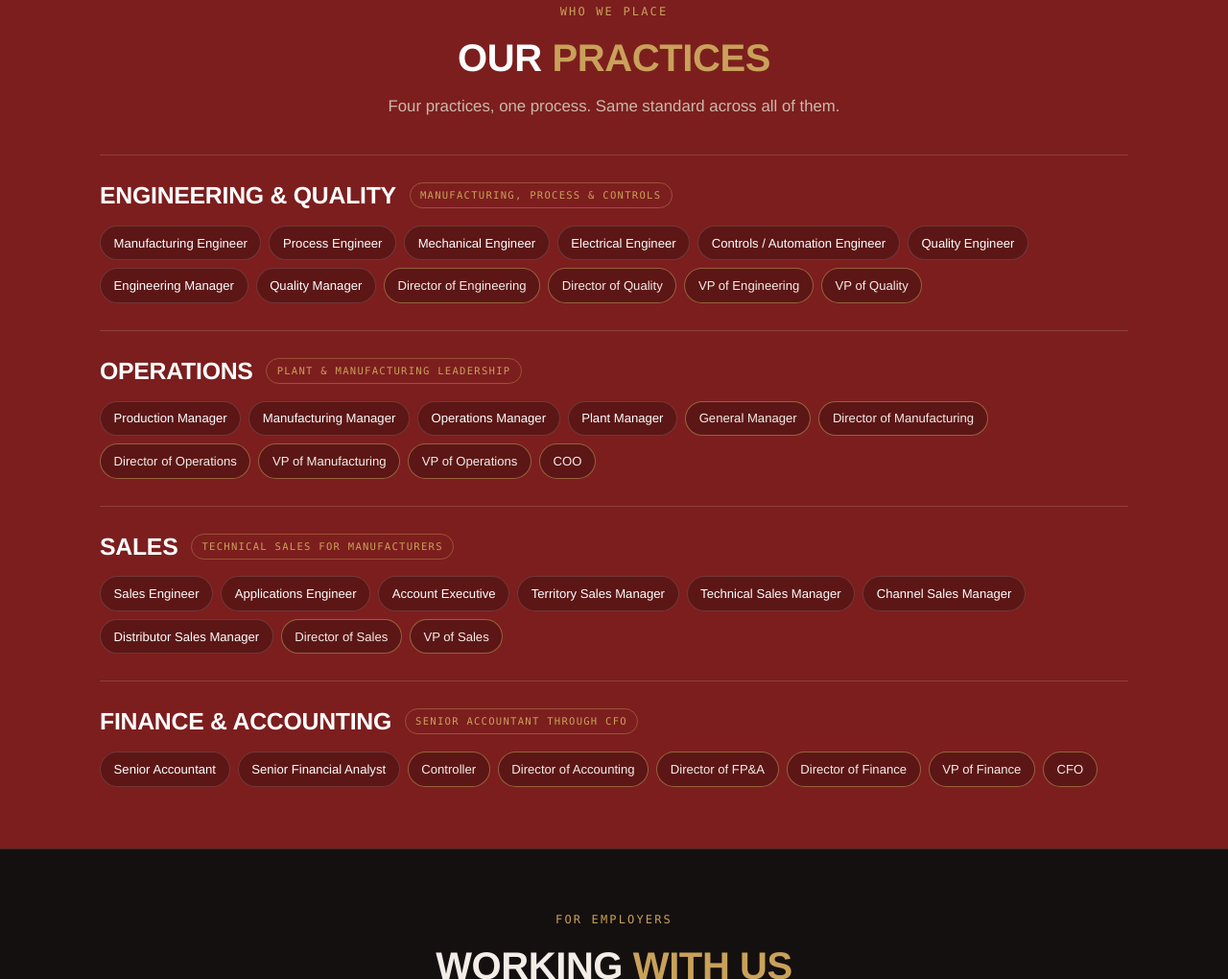
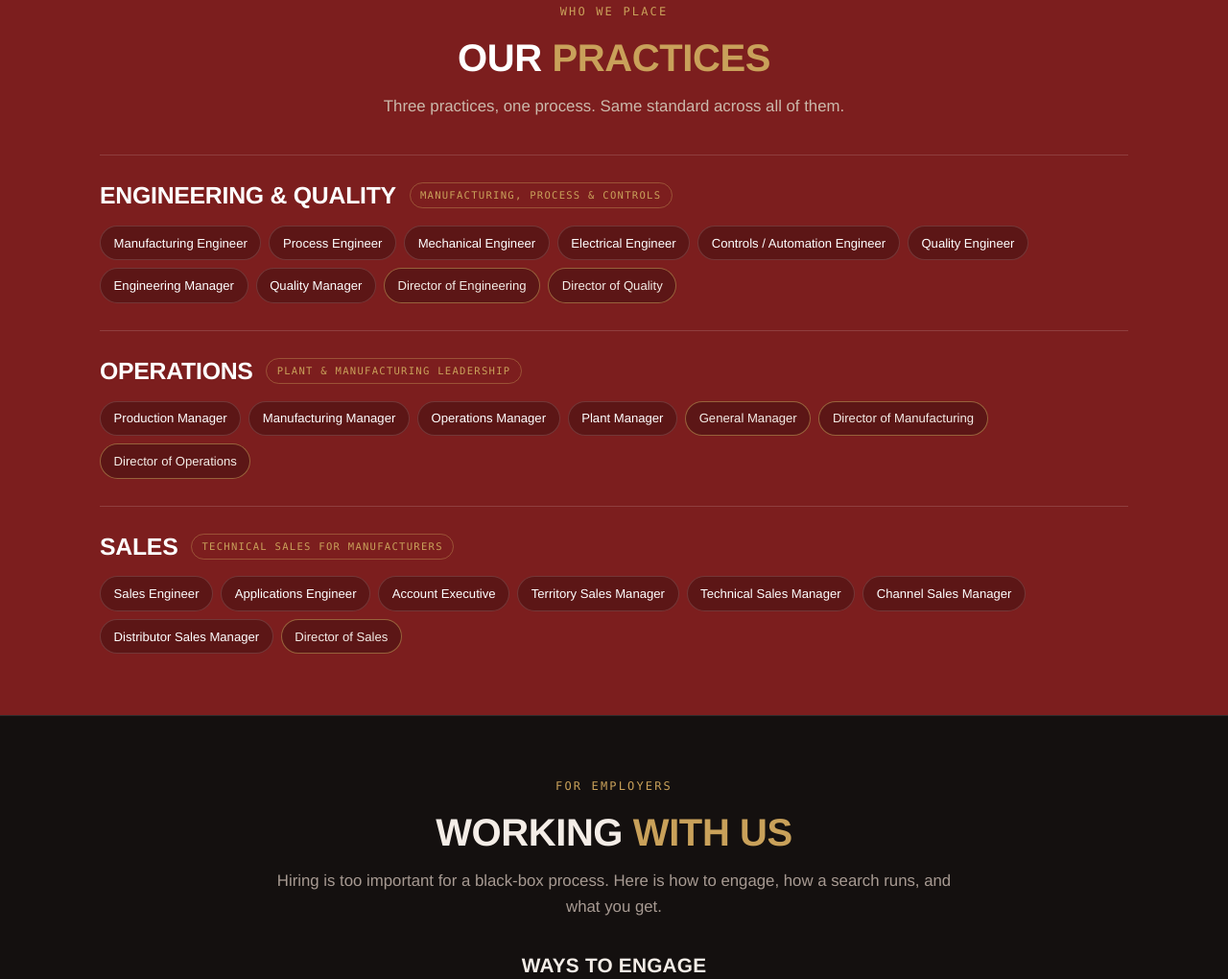
Before and after one commit to jaws1025/jsgwebsite, a plain HTML site: page index.html in a window 1280 px wide. Shown: the part 1519-2539 px from the top of the page at 96% size. Drawn offline with Linux system fonts and the light colour scheme.

Commit message:
Add files via upload

```diff
--- a/index.html
+++ b/index.html
@@ -538,7 +538,7 @@
       <div class="hero__inner">
         <p class="hero__eyebrow">Boutique, Founder-Led Search</p>
         <h1>We headhunt the people who run, engineer, and sell for <span class="u">manufacturers.</span></h1>
-        <p class="hero__lede">We place plant and manufacturing leaders, engineers, quality leaders, and sales professionals, up through the C-suite.</p>
+        <p class="hero__lede">We place plant and manufacturing leaders, engineers, quality leaders, and sales professionals, up through the director level.</p>
         <div class="hero__actions">
           <a class="btn btn--primary" href="mailto:aj@jasurdagroup.com?subject=Starting%20a%20search">Start a search</a>
           <a class="btn btn--on-navy" href="mailto:aj@jasurdagroup.com?subject=R%C3%A9sum%C3%A9%20submission">Submit your résumé</a>
@@ -607,7 +607,7 @@
       <div class="head reveal">
         <span class="eyebrow">Who we place</span>
         <h2>Our <span class="hl">practices</span></h2>
-        <p>Four practices, one process. Same standard across all of them.</p>
+        <p>Three practices, one process. Same standard across all of them.</p>
       </div>
 
       <div class="disc reveal">
@@ -626,8 +626,6 @@
           <span class="chip-role">Quality Manager</span>
           <span class="chip-role chip-role--lead">Director of Engineering</span>
           <span class="chip-role chip-role--lead">Director of Quality</span>
-          <span class="chip-role chip-role--lead">VP of Engineering</span>
-          <span class="chip-role chip-role--lead">VP of Quality</span>
         </div>
       </div>
 
@@ -644,9 +642,6 @@
           <span class="chip-role chip-role--lead">General Manager</span>
           <span class="chip-role chip-role--lead">Director of Manufacturing</span>
           <span class="chip-role chip-role--lead">Director of Operations</span>
-          <span class="chip-role chip-role--lead">VP of Manufacturing</span>
-          <span class="chip-role chip-role--lead">VP of Operations</span>
-          <span class="chip-role chip-role--lead">COO</span>
         </div>
       </div>
 
@@ -664,24 +659,6 @@
           <span class="chip-role">Channel Sales Manager</span>
           <span class="chip-role">Distributor Sales Manager</span>
           <span class="chip-role chip-role--lead">Director of Sales</span>
-          <span class="chip-role chip-role--lead">VP of Sales</span>
-        </div>
-      </div>
-
-      <div class="disc reveal">
-        <div class="disc__head">
-          <h3>Finance &amp; Accounting</h3>
-          <span class="badge">Senior accountant through CFO</span>
-        </div>
-        <div class="chips">
-          <span class="chip-role">Senior Accountant</span>
-          <span class="chip-role">Senior Financial Analyst</span>
-          <span class="chip-role chip-role--lead">Controller</span>
-          <span class="chip-role chip-role--lead">Director of Accounting</span>
-          <span class="chip-role chip-role--lead">Director of FP&amp;A</span>
-          <span class="chip-role chip-role--lead">Director of Finance</span>
-          <span class="chip-role chip-role--lead">VP of Finance</span>
-          <span class="chip-role chip-role--lead">CFO</span>
         </div>
       </div>
 
```
